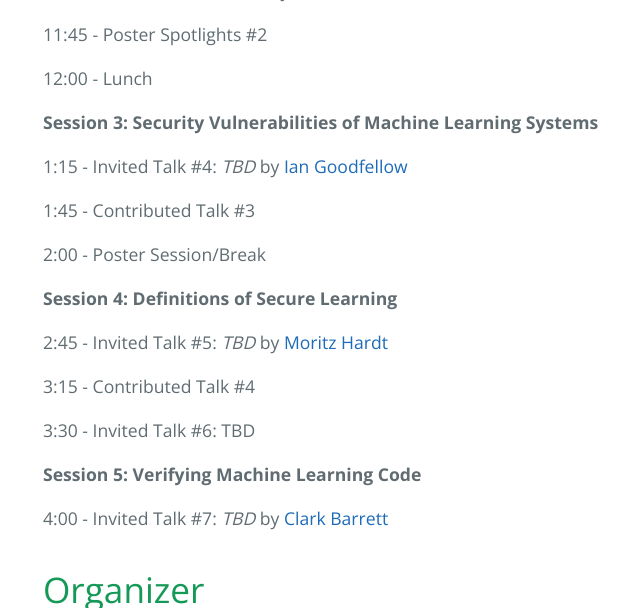
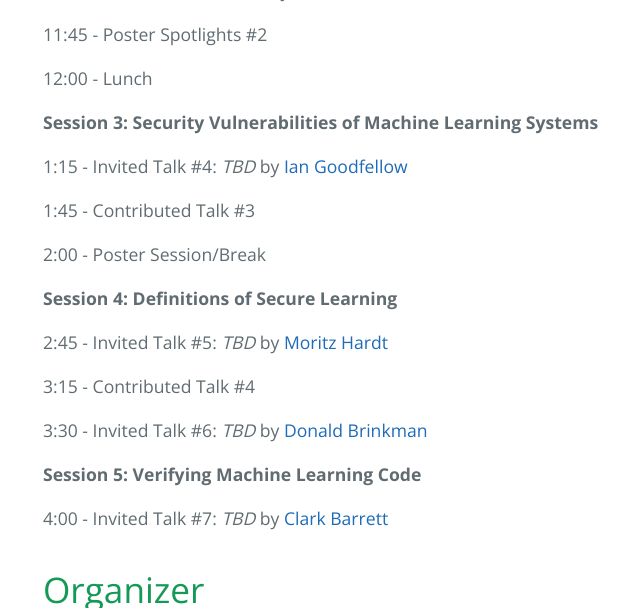
Before and after one commit to deep-learning-security/nips-workshop-2017, a Jekyll site: the page built from index.md, in a window 1280 px wide and 900 px high, scrolled down 2048 px, cut to the strip 0-608 px from the top of the window. Shown: the whole strip, without its empty margins (181-821 px from the left). Built offline with Jekyll 4.4.1, drawn with Linux system fonts in a browser that asks for light colours.

Commit message:
schedule

```diff
--- a/index.md
+++ b/index.md
@@ -128,7 +128,7 @@
 
 3:15 - Contributed Talk #4
 
-3:30 - Invited Talk #6: TBD
+3:30 - Invited Talk #6: *TBD* by [Donald Brinkman](https://www.microsoft.com/en-us/research/people/donaldbr/)
 
 **Session 5: Verifying Machine Learning Code**
 
```
